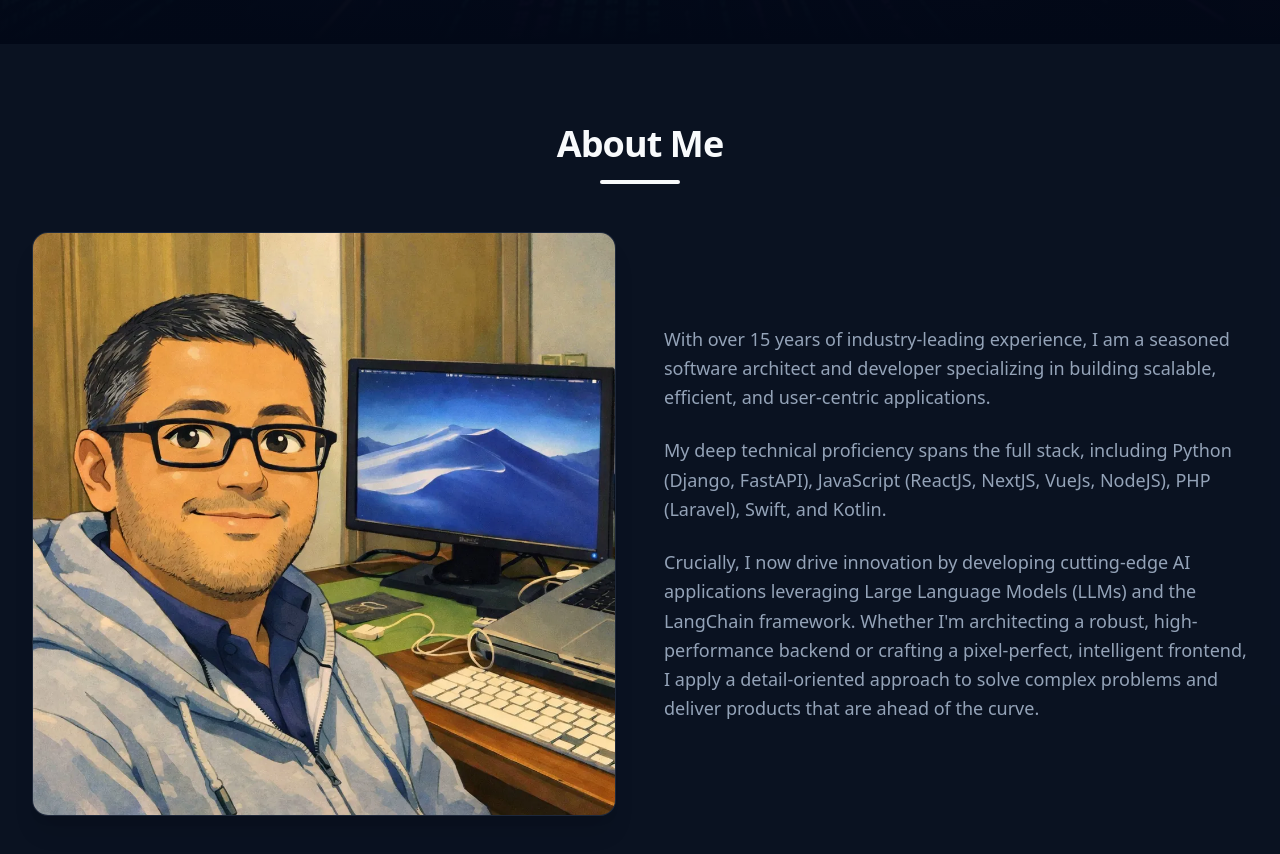
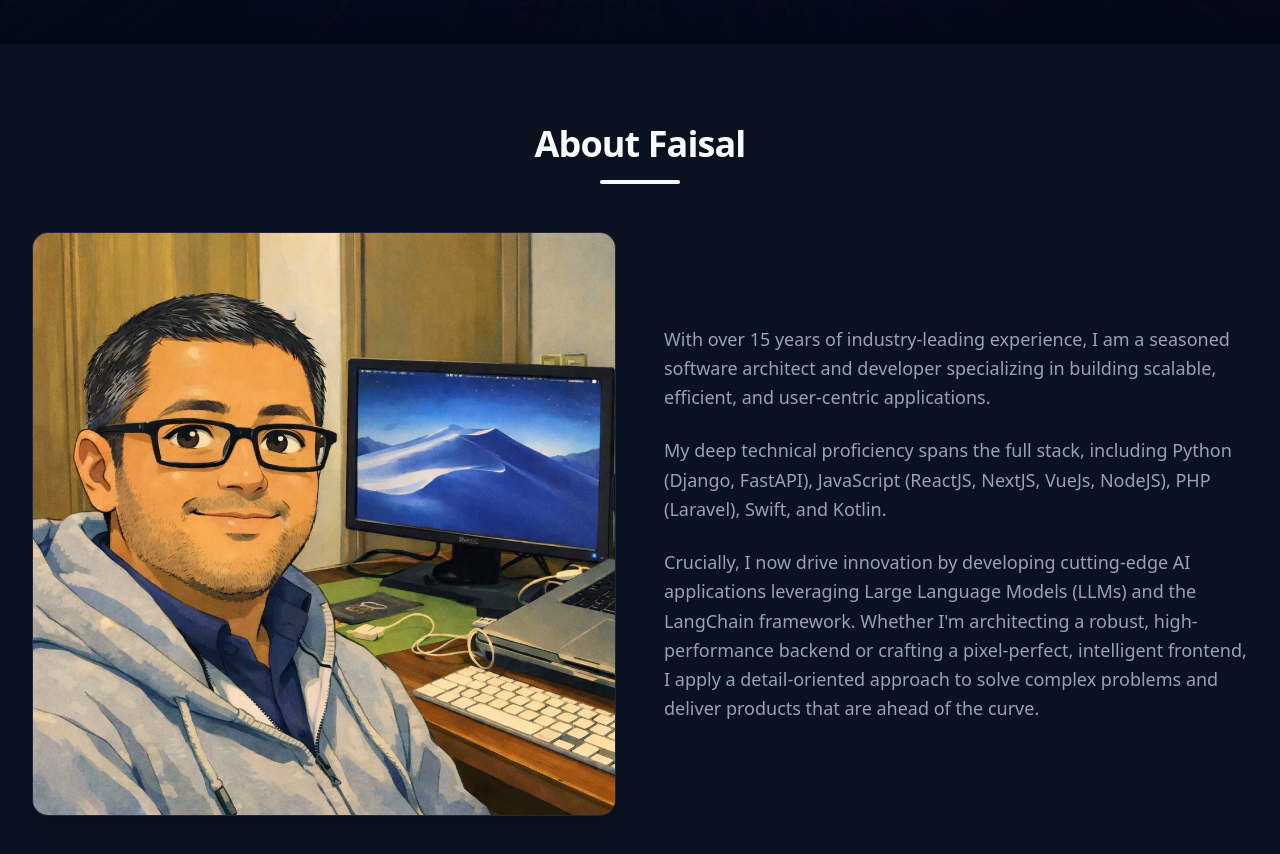
Before and after one commit to Base29/my-portfolio, a React (Vite) app: page / in a window 1280 px wide. Shown: the part 820-1674 px from the top of the page. Built offline with nearby package versions, Linux system fonts and the light colour scheme.

Commit message:
Changes to test github deployment

```diff
--- a/src/components/sections/About.tsx
+++ b/src/components/sections/About.tsx
@@ -8,7 +8,7 @@ const About = () => {
         <section id="about" className="py-20 bg-accent/30">
             <div className="container mx-auto px-4 sm:px-6 lg:px-8">
                 <div className="max-w-3xl mx-auto text-center mb-12">
-                    <h2 className="text-3xl font-bold tracking-tight text-foreground sm:text-4xl mb-4">About Me</h2>
+                    <h2 className="text-3xl font-bold tracking-tight text-foreground sm:text-4xl mb-4">About Faisal</h2>
                     <div className="h-1 w-20 bg-primary mx-auto rounded-full" />
                 </div>
 
@@ -17,7 +17,7 @@ const About = () => {
                         <div className="aspect-square rounded-2xl overflow-hidden bg-muted shadow-xl border border-border/50">
                             <img
                                 src={aboutMeImg}
-                                alt="Faisal Moazzam 123"
+                                alt="Faisal Hussain"
                                 className="w-full h-full object-cover"
                             />
                         </div>
```
